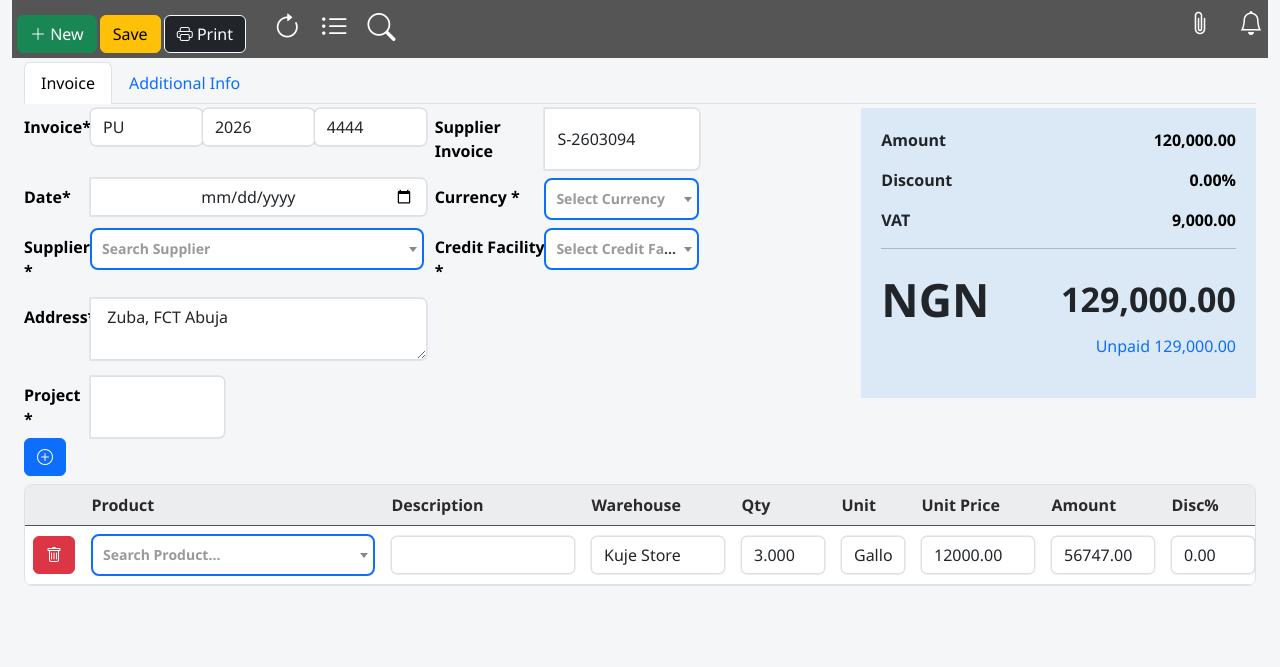
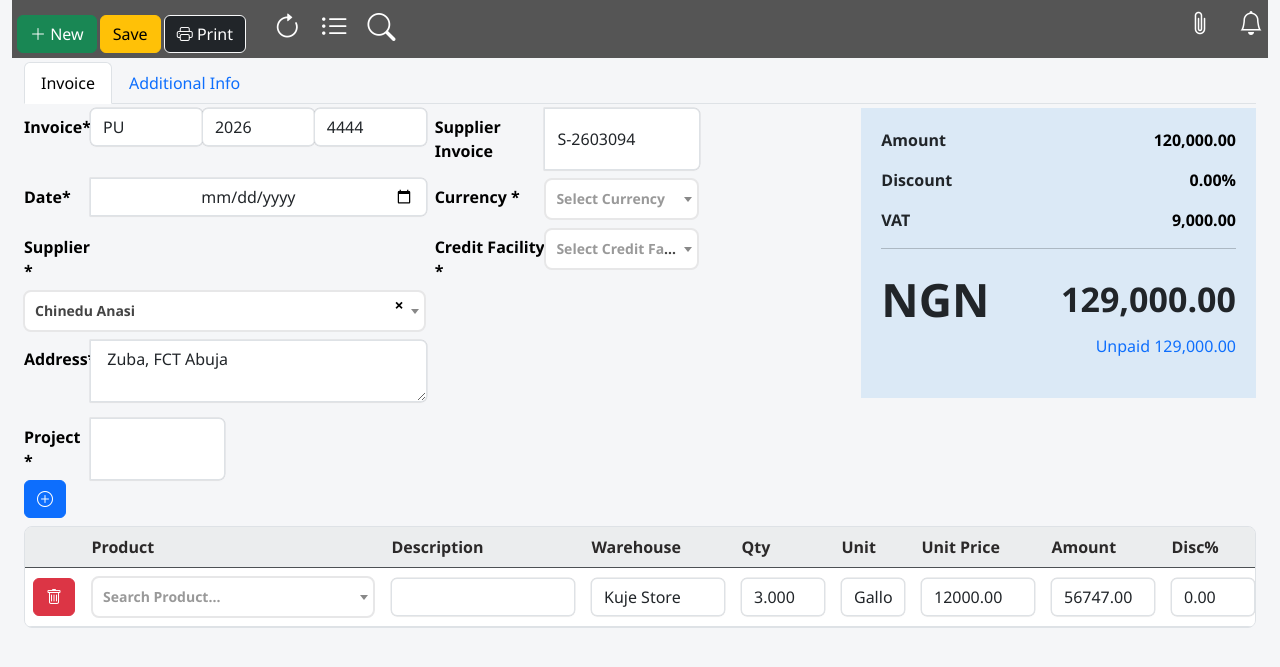
Before and after one commit to Josiah5x/Inventory-Management-System-New, a Django app: page /purchase/update/22/ in a window 1280 px wide. Shown: the part 40-707 px from the top of the page. Run offline with Django 5.2, Linux system fonts and the light colour scheme; data comes from the database, SQL or seed files in the repository; both versions use the stored data as it was after the commit; some libraries are stand-ins or nearby versions.

Commit message:
still on the purchase and update purchase template

```diff
--- a/automate1/static/js/script.js
+++ b/automate1/static/js/script.js
@@ -149,6 +149,10 @@ $(document).ready(function () {
 
         let select = $(this);
 
+        // Get the selected supplier id from HTML
+        let selectedId = select.data("selected");
+
+        // Destroy Select2 if already initialized
         if (select.hasClass("select2-hidden-accessible")) {
             select.select2("destroy");
         }
@@ -168,10 +172,15 @@ $(document).ready(function () {
         });
 
         select.select2({
-        width: "83%",
+            width: "100%",
             placeholder: "Search Supplier",
             allowClear: true
         });
+
+        // Set the selected supplier
+        if (selectedId) {
+            select.val(String(selectedId)).trigger("change");
+        }
 
     });
 
@@ -184,52 +193,42 @@ $(document).ready(function () {
 
       let select = $(this);
 
+      // Get the selected supplier id from HTML
+        let selectedId = select.data("selected");
+
+
       if (select.hasClass("select2-hidden-accessible")) {
         select.select2("destroy");
       }
-
       select.empty();
-
       select.append('<option value="">Select Currency</option>');
-
       currencies.forEach(function (currency) {
-
         select.append(`
                 <option value="${currency.id}">
                     ${currency.name}
                 </option>
             `);
-
       });
-
       select.select2({
         width: "58%",
         placeholder: "Select Currency",
         allowClear: true,
         minimumResultsForSearch: Infinity
       });
-
     });
-
   }
 
   // FACILITY
   function loadFacilities() {
 
     $(".facility-select").each(function () {
-
       let select = $(this);
-
       if (select.hasClass("select2-hidden-accessible")) {
         select.select2("destroy");
       }
-
       select.empty();
-
       select.append('<option value="">Select Credit Facility</option>');
-
       facilities.forEach(function (facility) {
-
         select.append(`
                 <option value="${facility.id}">
                     ${facility.name}
--- a/automate1/templates/purchase_invoice.html
+++ b/automate1/templates/purchase_invoice.html
@@ -112,7 +112,7 @@
     left:0;
     right:0;
     background:#fff;
-    border:1px solid #ddd;
+    border:1px solid #e1e1e1;
     max-height:250px;
     overflow-y:auto;
     z-index:9999;
@@ -121,7 +121,7 @@
 
 .select2-container--default .select2-selection--single {
     height: 42px;
-    /* border: 2px solid #0d6efd; */
+    border: 2px solid #0d6efd;
     border-radius: 8px;
     background: #fff;
 }
--- a/automate1/templates/update_purchase.html
+++ b/automate1/templates/update_purchase.html
@@ -121,7 +121,7 @@
 
 .select2-container--default .select2-selection--single {
     height: 42px;
-    border: 2px solid #0d6efd;
+    border: 2px solid #e7e7e8;
     border-radius: 8px;
     background: #fff;
 }
@@ -191,7 +191,7 @@
                     <div class="col-md-6">
                         <div class="input-group">
                             <span class="col-md-2 col-form-label">Date*</span>
-                            <input class="form-control text-center" type="date" name="date">
+                            <input class="form-control text-center" type="date" name="date" value="{{order.doc_date}}">
                         </div>
                     </div>
 
@@ -212,9 +212,9 @@
                     <div class="col-md-6">
                         <div class="input-group">
                             <span class="col-md-2 col-form-label">Supplier *</span>
-                            <select class="form-select supplier-select" id="supplier_select" name="supplier_name">
+                            <select class="form-select supplier-select" id="supplier_select" data-selected="{{ order.supplier_name }}" name="supplier_name">
                                   {% for supplier in suppliers %}
-                                    <option value="{{ supplier.id }}"
+                                    <option data-selected="{{ order.supplier_name.id }}"
                                             {% if supplier.id == order.supplier_name %}selected{% endif %}
                                             data-address="{{ supplier.address }}">
                                         {{ supplier.name }}
@@ -226,7 +226,7 @@
                     <div class="col-md-4">
                         <div class="input-group">
                             <span class="col-md-5 col-form-label">Credit Facility *</span>
-                            <select class="form-select facility-select" name="credit_fercility">
+                            <select class="form-select facility-select" data-selected="{{ order.credit_fercility }}" name="credit_fercility">
 
                                 {% for credit_f in creditfacility %}
                                 <option value="{{ credit_f.id }}"
--- a/automate1/views.py
+++ b/automate1/views.py
@@ -22,6 +22,7 @@ from .models import (
 def Index(request):
     return render(request, "index.html")
 
+
 def Purchase(request):
     # 1. Get the current date and time
     current_time = datetime.now()
@@ -35,15 +36,18 @@ def Purchase(request):
         "suppliers": suppliers,
         "creditfacility": creditfacility,
         "currencies": currencies,
-        "current_year":current_year,
+        "current_year": current_year,
     }
     return render(request, "purchase_invoice.html", context)
+
 
 def Login(request):
     return render(request, "login.html")
 
+
 def Dashboard(request):
     return render(request, "dashboard.html")
+
 
 def Product_Form(request):
     suppliers = Supplier.objects.all()
@@ -56,16 +60,20 @@ def Product_Form(request):
     }
     return render(request, "product_form2.html", context)
 
+
 def Sale(request):
     return render(request, "sale.html")
 
+
 def Invoice(request):
     return render(request, "invoice.html")
+
 
 def Supplier_form(request):
     supplier = Supplier.objects.all()
     context = {"supplier": supplier}
     return render(request, "supplier_list.html", context)
+
 
 def Purchase_list(request):
     # purchases = OrderDocument.objects.prefetch_related('items').all().order_by('-id')
@@ -83,10 +91,10 @@ def Purchase_list(request):
     # currencies = Currency.objects.all()
     # return render(request, "purchase_list.html", context)
 
+
 def Product_List(request):
     products = Product.objects.all().order_by("-id")
     return render(request, "product_list.html", {"products": products})
-
 
 
 def product_json(request):
@@ -95,45 +103,64 @@ def product_json(request):
     data = []
 
     for p in products:
-        data.append({
-            "id": p.id,
-            "product_code": p.product_code,
-            "product_name": p.product_name,
-            "description": p.description,
-            "unit": p.unit,
-            "price": float(p.selling_price or 0),
-        })
+        data.append(
+            {
+                "id": p.id,
+                "product_code": p.product_code,
+                "product_name": p.product_name,
+                "description": p.description,
+                "unit": p.unit,
+                "price": float(p.selling_price or 0),
+            }
+        )
 
     return JsonResponse(data, safe=False)
 
+
 def supplier_json(request):
 
-    data = list(
-        Supplier.objects.values(
-            "id",
-            "name"
-        )
-    )
+    data = list(Supplier.objects.values("id", "name"))
     return JsonResponse(data, safe=False)
 
+
 def currency_json(request):
-    data = list(
-        Currency.objects.values(
-            "id",
-            "name"
-        )
-    )
+    data = list(Currency.objects.values("id", "name"))
     return JsonResponse(data, safe=False)
 
+
 def facility_json(request):
-    data = list(
-        CreditFacility.objects.values(
-            "id",
-            "name"
-        )
-    )
+    data = list(CreditFacility.objects.values("id", "name"))
     return JsonResponse(data, safe=False)
 
+
+def purchase_detail(request, pk):
+
+    purchase = OrderDocument.objects.select_related(
+        "supplier", "currency", "credit_facility"
+    ).get(pk=pk)
+
+    items = []
+
+    for item in purchase.items.all():
+
+        items.append(
+            {
+                "product": item.product.id,
+                "qty": item.qty,
+                "price": float(item.price),
+                "discount": float(item.discount),
+            }
+        )
+
+    return JsonResponse(
+        {
+            "id": purchase.id,
+            "supplier": purchase.supplier.id,
+            "currency": purchase.currency.id,
+            "facility": purchase.credit_facility.id,
+            "items": items,
+        }
+    )
 
 
 def Update_Purchase(request, pk):
@@ -154,11 +181,11 @@ def Update_Purchase(request, pk):
             "update_purchase.html",
             {
                 "order": order,
-                "orderitems": order.items.all(),   # All related OrderItems
+                "orderitems": order.items.all(),  # All related OrderItems
                 "suppliers": suppliers,
                 "creditfacility": creditfacility,
                 "currencies": currencies,
-                "current_year":current_year,
+                "current_year": current_year,
                 "order": order,
                 "orderitems": order.items.all(),
             },
@@ -218,6 +245,7 @@ def order_view(request, pk):
     order = get_object_or_404(OrderDocument, pk=pk)
     return render(request, "order_view.html", {"order": order})
 
+
 def order_delete(request, pk):
     if request.method == "POST":
         order = get_object_or_404(OrderDocument, pk=pk)
@@ -237,7 +265,6 @@ def credit_facility_create(request):
     return render(request, "creditfacility_form.html")
 
 
-
 @transaction.atomic
 def supplier_create(request):
     if request.method == "POST":
@@ -254,12 +281,14 @@ def supplier_create(request):
             messages.error(request, str(e))
     return render(request, "supplier_form.html")
 
+
 def vat_create(request):
     if request.method == "POST":
         Vat.objects.create(name=request.POST.get("name"))
         messages.success(request, "VAT saved successfully.")
         return redirect("vat_create")
     return render(request, "vat_form.html")
+
 
 def currency_create(request):
     if request.method == "POST":
@@ -312,6 +341,7 @@ def to_decimal(value):
         return Decimal("0")
     return Decimal(str(value).replace(",", ""))
 
+
 @ensure_csrf_cookie
 def save_purchase(request):
     print("POST Data:", request.body)
@@ -358,7 +388,7 @@ def save_purchase(request):
             traceback.print_exc()
             print("ERROR:", e)
 
-            return JsonResponse({"status": "error","message": str(e)}, status=400)
+            return JsonResponse({"status": "error", "message": str(e)}, status=400)
 
     return JsonResponse(
         {"status": "error", "message": "Method not allowed"}, status=405
```
Also changed, not shown: db.sqlite3. Lines whose indentation alone changed are shown as unchanged.
